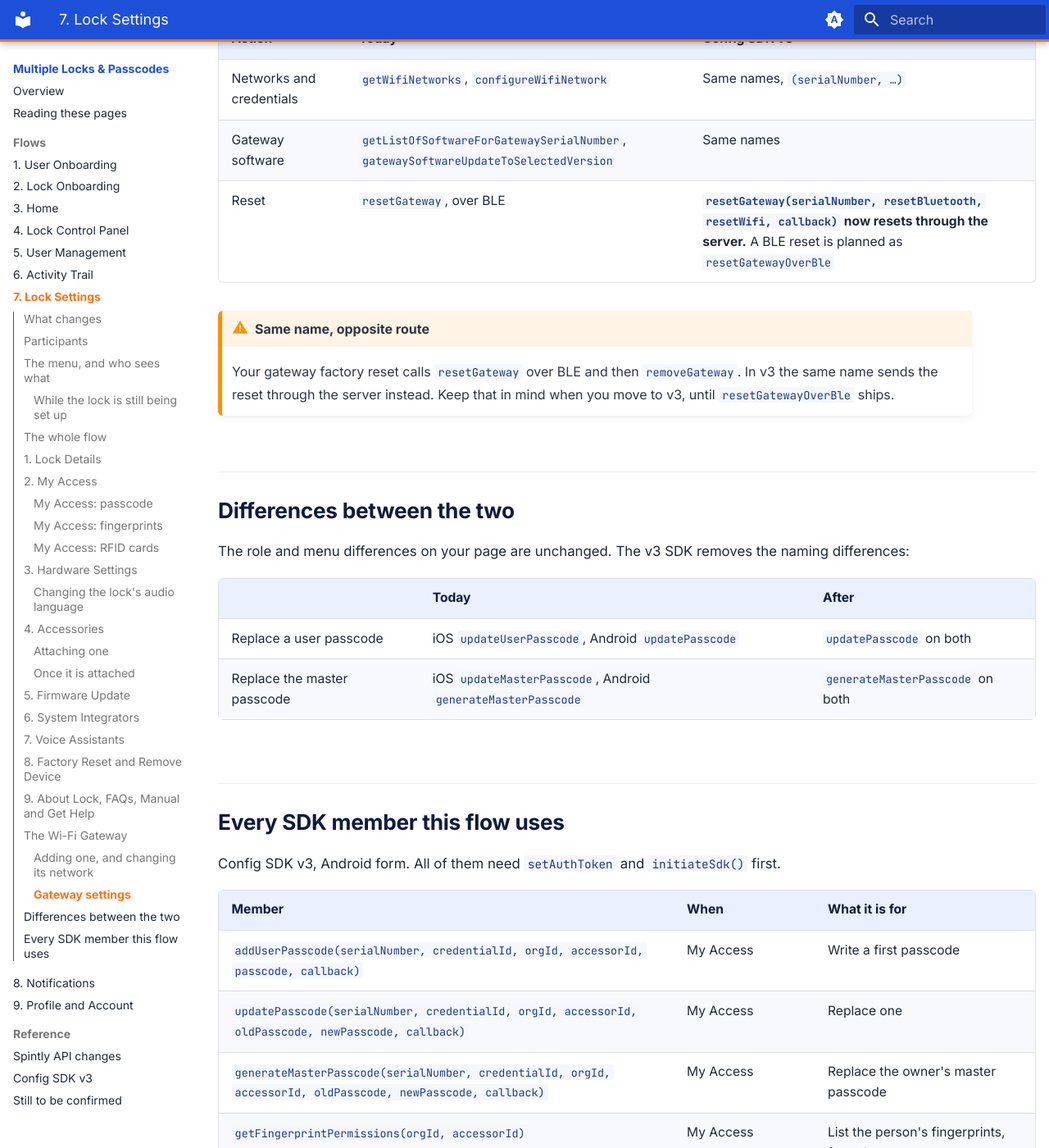
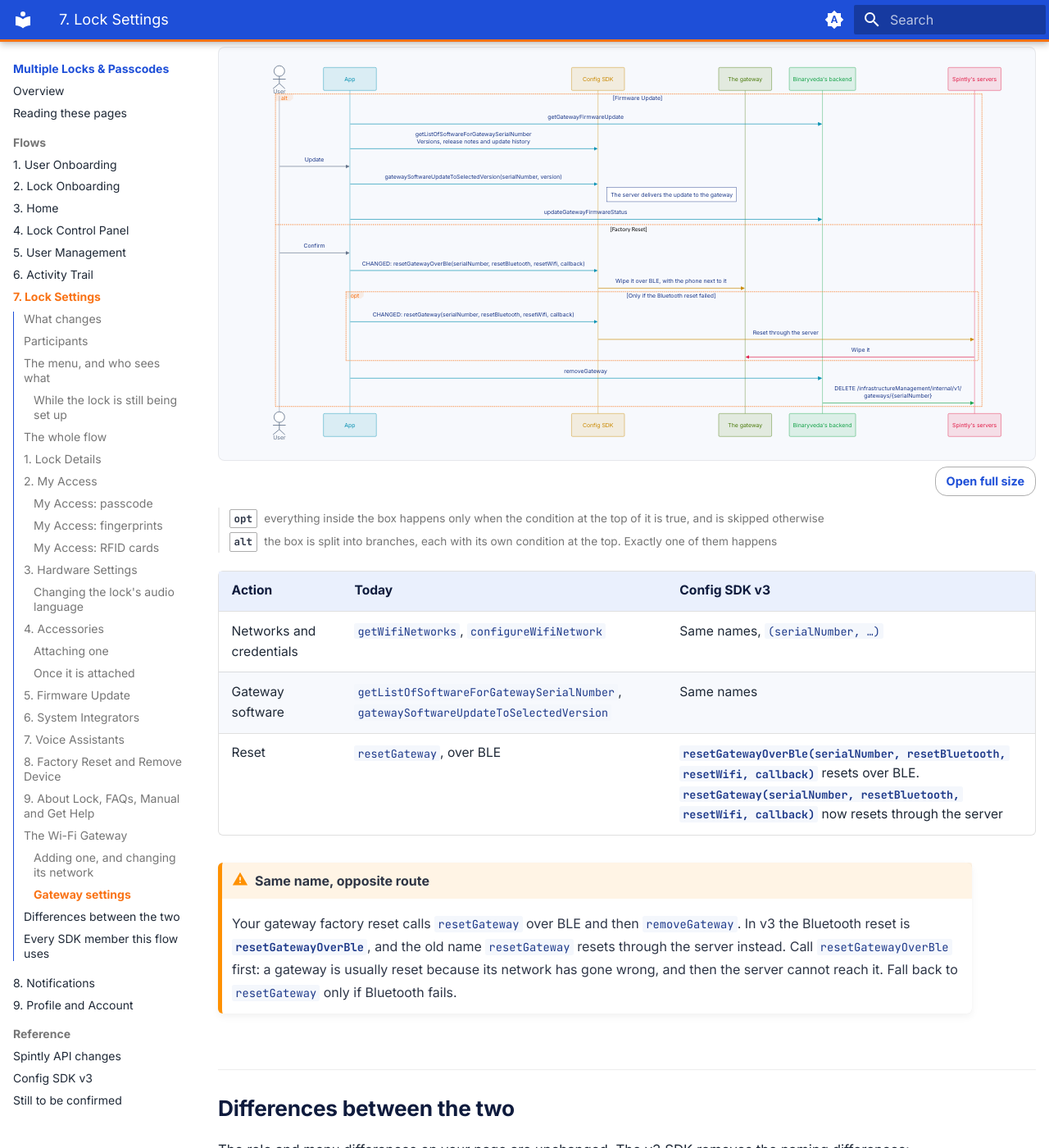
Before and after one commit to spintly-integrations-support/godrej-software-guide, an MkDocs documentation site: the page built from docs/lock-settings.md, in a window 1280 px wide and 1400 px high, scrolled down 14786 px. Shown: the whole window at 82% size. Built offline with MkDocs 1.6.1 and Material for MkDocs 9.7.7, drawn with Linux system fonts in a browser that asks for light colours; some of the changed text lies outside the part shown.

Commit message:
Confirm fingerprint BLE delete, battery status, remote reset, gateway BLE reset

````diff
--- a/docs/lock-settings.md
+++ b/docs/lock-settings.md
@@ -12,14 +12,14 @@
 |---|---|---|
 | 1. Lock Details | <span class="chg chg-unchanged">unchanged</span> | |
 | 2. My Access | <span class="chg chg-changed">changed</span> | Passcode members take the `credentialId`. The screen shows which other locks the passcode opens. Fingerprints are read and deleted at Spintly, not over BLE |
-| 3. Hardware Settings | <span class="chg chg-changed">changed</span> | Config SDK v3 members take the `serialNumber`. `setDoorbellTone` becomes `updateDoorbellTone` |
+| 3. Hardware Settings | <span class="chg chg-changed">changed</span> | Config SDK v3 members take the `serialNumber`. `setDoorbellTone` becomes `updateDoorbellTone`. New `getBatteryStatus` |
 | 4. Accessories | <span class="chg chg-changed">changed</span> | Config SDK v3 beacon members |
 | 5. Firmware Update | <span class="chg chg-changed">changed</span> | `firmwareUpdate`, then `updateToFirmwareVersion` |
 | 6. System Integrators | <span class="chg chg-unchanged">unchanged</span> | |
 | 7. Voice Assistants | <span class="chg chg-unchanged">unchanged</span> | |
-| 8. Factory Reset and Remove Device | <span class="chg chg-changed">changed</span> | Factory Reset: `resetDevice(serialNumber, …)`. Remove Device: one binding call |
+| 8. Factory Reset and Remove Device | <span class="chg chg-changed">changed</span> | Factory Reset: `resetDevice(serialNumber, …)`, or `remoteResetDevice` from the cloud. Remove Device: one binding call |
 | 9. About Lock, FAQs, Manual and Get Help | <span class="chg chg-unchanged">unchanged</span> | |
-| The Wi-Fi Gateway | <span class="chg chg-changed">changed</span> | `resetGateway` now resets **through the server**. A BLE reset is planned under a new name |
+| The Wi-Fi Gateway | <span class="chg chg-changed">changed</span> | The Bluetooth reset is now `resetGatewayOverBle`; `resetGateway` resets **through the server** |
 
 ## Participants
 
@@ -154,6 +154,15 @@ sequenceDiagram
     end
 ```
 
+**Pick the delete by where the phone is.** The two calls do the same job by different routes:
+
+| The phone is | Call | When the finger stops working |
+|---|---|---|
+| Next to the lock | `deleteFingerprintTemplateOverBle(serialNumber, organisationId, targetAccessorId, templateDataId, callback)`: removes it from the lock over Bluetooth, then from Spintly's servers | Straight away |
+| Away from the lock | `deleteFingerprintTemplatePermission(organisationId, targetAccessorId, templateDataId, callback)`: removes it on Spintly's servers | When the lock next syncs |
+
+If the Bluetooth delete cannot find the lock (`5/22`), fall back to `deleteFingerprintTemplatePermission` with the same `templateDataId`.
+
 Your screen's notes, that the list "needs the phone near the lock" and that deleting "goes from the lock, not a server", are no longer true. The four-template cap on the lock is unchanged.
 
 **The list covers all of the person's locks.** Each fingerprint in it carries the `accessPointId` of the lock it was enrolled on, because a finger enrolled on one lock works only there. Show only the entries for the lock being viewed. Deleting one removes that fingerprint from its own lock and leaves the person's other locks alone. What each fingerprint action does is summed up in [One fingerprint credential, many fingers](lock-onboarding.md#one-fingerprint-credential-many-fingers).
@@ -196,6 +205,8 @@ sequenceDiagram
     The timeout alerts are in **seconds, 3 to 30**, both when written and when read back (`getTamperAlarmTimeout()`, `getPrankAlarmTimeout()` and `getDOTLTimeInterval()` all return seconds). Your page describes them in minutes, so check the labels and the values your screens send. A value outside 3 to 30 fails with `10/22` to `10/24`.
 
 A voice package is at most 220 KB, and its hash is MD5.
+
+**Battery level.** `getBatteryStatus(serialNumber, callback)` reads the lock's battery level, `0` to `100` percent, over Bluetooth, so the phone must be near the lock. It **depends on the lock's firmware**: a lock on firmware that does not report its battery cannot answer, so treat a failure as "battery level not available" rather than as an error, and keep showing what your backend already knows.
 
 
 ### Changing the lock's audio language
@@ -331,7 +342,7 @@ Voice commands can read whether a lock is locked or unlocked, read its mode, and
 
     Only the SDK member changes. Deleting the access point removes every binding on it. The person's passcodes on their other locks are separate credentials and are not affected.
 
-    A reset through the gateway, `remoteResetDevice(serialNumber, callback)`, is planned.
+    **If the lock cannot be reached over Bluetooth**, `remoteResetDevice(serialNumber, callback)` resets it from the cloud, through its gateway, so the phone does not need to be near it. Try `resetDevice` first; whether to fall back automatically or offer it to the user is your app's choice. If both fail, the lock is out of range and its gateway cannot reach it.
 
 === "Remove Device"
 
@@ -418,9 +429,13 @@ sequenceDiagram
         A->>B: updateGatewayFirmwareStatus
     else Factory Reset
         U->>A: Confirm
-        A->>C: CHANGED: resetGateway(serialNumber, resetBluetooth, resetWifi, callback)
-        C->>S: Reset through the server, no longer over BLE
-        S->>G: Wipe it
+        A->>C: CHANGED: resetGatewayOverBle(serialNumber, resetBluetooth, resetWifi, callback)
+        C->>G: Wipe it over BLE, with the phone next to it
+        opt Only if the Bluetooth reset failed
+            A->>C: CHANGED: resetGateway(serialNumber, resetBluetooth, resetWifi, callback)
+            C->>S: Reset through the server
+            S->>G: Wipe it
+        end
         A->>B: removeGateway
         B->>S: DELETE /infrastructureManagement/internal/v1/<br/>gateways/{serialNumber}
     end
@@ -430,11 +445,11 @@ sequenceDiagram
 |---|---|---|
 | Networks and credentials | `getWifiNetworks`, `configureWifiNetwork` | Same names, `(serialNumber, …)` |
 | Gateway software | `getListOfSoftwareForGatewaySerialNumber`, `gatewaySoftwareUpdateToSelectedVersion` | Same names |
-| Reset | `resetGateway`, over BLE | **`resetGateway(serialNumber, resetBluetooth, resetWifi, callback)` now resets through the server.** A BLE reset is planned as `resetGatewayOverBle` |
+| Reset | `resetGateway`, over BLE | **`resetGatewayOverBle(serialNumber, resetBluetooth, resetWifi, callback)`** resets over BLE. **`resetGateway(serialNumber, resetBluetooth, resetWifi, callback)`** now resets through the server |
 
 !!! warning "Same name, opposite route"
 
-    Your gateway factory reset calls `resetGateway` over BLE and then `removeGateway`. In v3 the same name sends the reset through the server instead. Keep that in mind when you move to v3, until `resetGatewayOverBle` ships.
+    Your gateway factory reset calls `resetGateway` over BLE and then `removeGateway`. In v3 the Bluetooth reset is **`resetGatewayOverBle`**, and the old name `resetGateway` resets through the server instead. Call `resetGatewayOverBle` first: a gateway is usually reset because its network has gone wrong, and then the server cannot reach it. Fall back to `resetGateway` only if Bluetooth fails.
 
 ## Differences between the two
 
@@ -455,15 +470,18 @@ Config SDK v3, Android form. All of them need `setAuthToken` and `initiateSdk()`
 | `updatePasscode(serialNumber, credentialId, orgId, accessorId, oldPasscode, newPasscode, callback)` | My Access | Replace one |
 | `generateMasterPasscode(serialNumber, credentialId, orgId, accessorId, oldPasscode, newPasscode, callback)` | My Access | Replace the owner's master passcode |
 | `getFingerprintPermissions(orgId, accessorId)` | My Access | List the person's fingerprints, from the server |
-| `deleteFingerprintTemplatePermission(orgId, accessorId, templateDataId)` | My Access | Delete one at the server. The lock drops it on its next sync |
-| `deleteFingerprintTemplateOverBle(serialNumber, organisationId, targetAccessorId, templateDataId, callback)` | My Access | Delete one from the lock now, then the server. Open point in the SDK |
+| `deleteFingerprintTemplatePermission(orgId, accessorId, templateDataId)` | My Access | Delete one at the server when the phone is away from the lock. The lock drops it on its next sync |
+| `deleteFingerprintTemplateOverBle(serialNumber, organisationId, targetAccessorId, templateDataId, callback)` | My Access | Delete one over Bluetooth when the phone is next to the lock: from the lock now, then the server |
 | `readSoundSettings`, `updateLockSoundSettings` | Sound | `(serialNumber, …)` |
 | `readLEDIntensitySettings`, `updateLEDIntensitySettings` | Lights | `(serialNumber, …)` |
 | `readTimeoutAlertSettings`, `updateTamperAlarmSettings`, `updatePrankAlarmSettings`, `updateDOTLSettings` | Timeout Alerts | `(serialNumber, …)` |
 | `getCurrentLanguageAndDoorbellTone`, `updateVoicePackage`, `updateDoorbellTone` | Lock Audio and Door Bell | `(serialNumber, …)` |
+| `getBatteryStatus(serialNumber, callback)` | Hardware Settings | Battery level, 0 to 100, over BLE. Depends on the lock's firmware |
 | `firmwareUpdate`, `updateToFirmwareVersion` | Firmware Update, and accessories | Versions, then the transfer |
 | `startBleBeaconScan`, `stopScan`, `attachBeacon`, `resetBeacon` | Accessories | Find, attach, wipe |
-| `resetDevice(serialNumber, callback)` | Factory Reset | Wipe the lock |
+| `resetDevice(serialNumber, callback)` | Factory Reset | Wipe the lock over Bluetooth |
+| `remoteResetDevice(serialNumber, callback)` | Factory Reset | Wipe the lock from the cloud, through its gateway, when Bluetooth cannot reach it |
 | `getWifiNetworks`, `configureWifiNetwork` | Gateway | `(serialNumber, …)` |
 | `getListOfSoftwareForGatewaySerialNumber`, `gatewaySoftwareUpdateToSelectedVersion` | Gateway | Unchanged |
-| `resetGateway(serialNumber, resetBluetooth, resetWifi, callback)` | Gateway | Reset through the server |
+| `resetGatewayOverBle(serialNumber, resetBluetooth, resetWifi, callback)` | Gateway | Reset over BLE, with the phone next to the gateway. Try this first |
+| `resetGateway(serialNumber, resetBluetooth, resetWifi, callback)` | Gateway | Reset through the server, if the Bluetooth reset failed |
````
Also changed, not shown: docs/config-sdk-v3.md (+4 -4 lines), docs/pending.md (+1 -1 lines).
